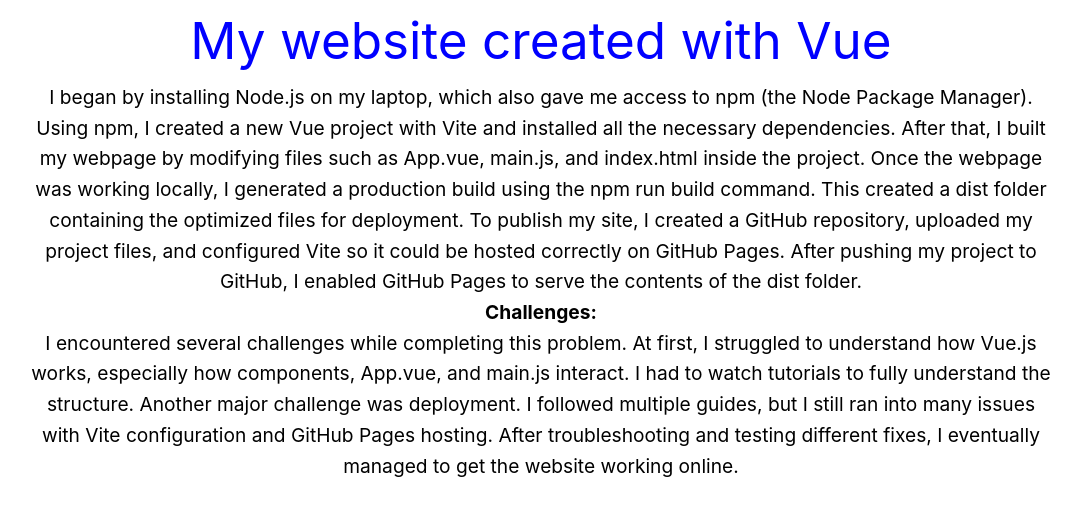
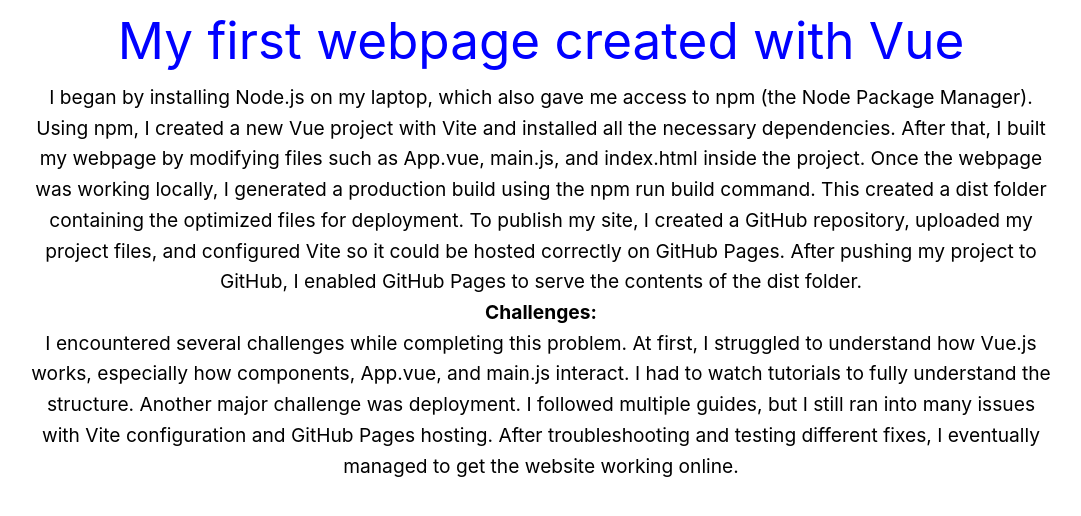
Before and after one commit to EasonY888/MyVueApp, a Vue app: page / in a window 1280 px wide. Shown: the top 516 px of the page, without its empty margins (99-1180 px from the left). Built offline with nearby package versions, Linux system fonts and the light colour scheme.

Commit message:
Updated Header.vue

```diff
--- a/src/components/Header.vue
+++ b/src/components/Header.vue
@@ -1,5 +1,5 @@
 <template>
-    <header class= "myHeader">My website created with Vue</header>
+    <header class= "myHeader">My first webpage created with Vue</header>
 </template>
 
 <script>
```
